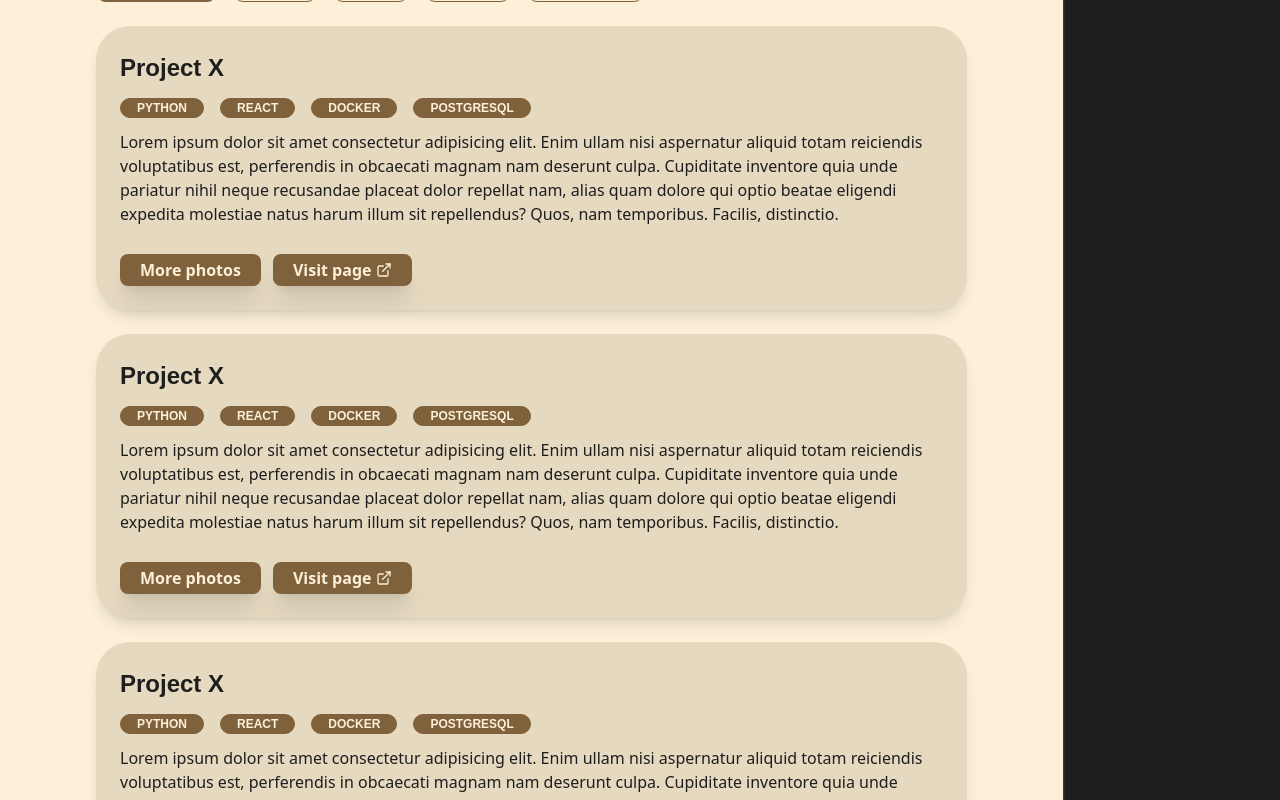
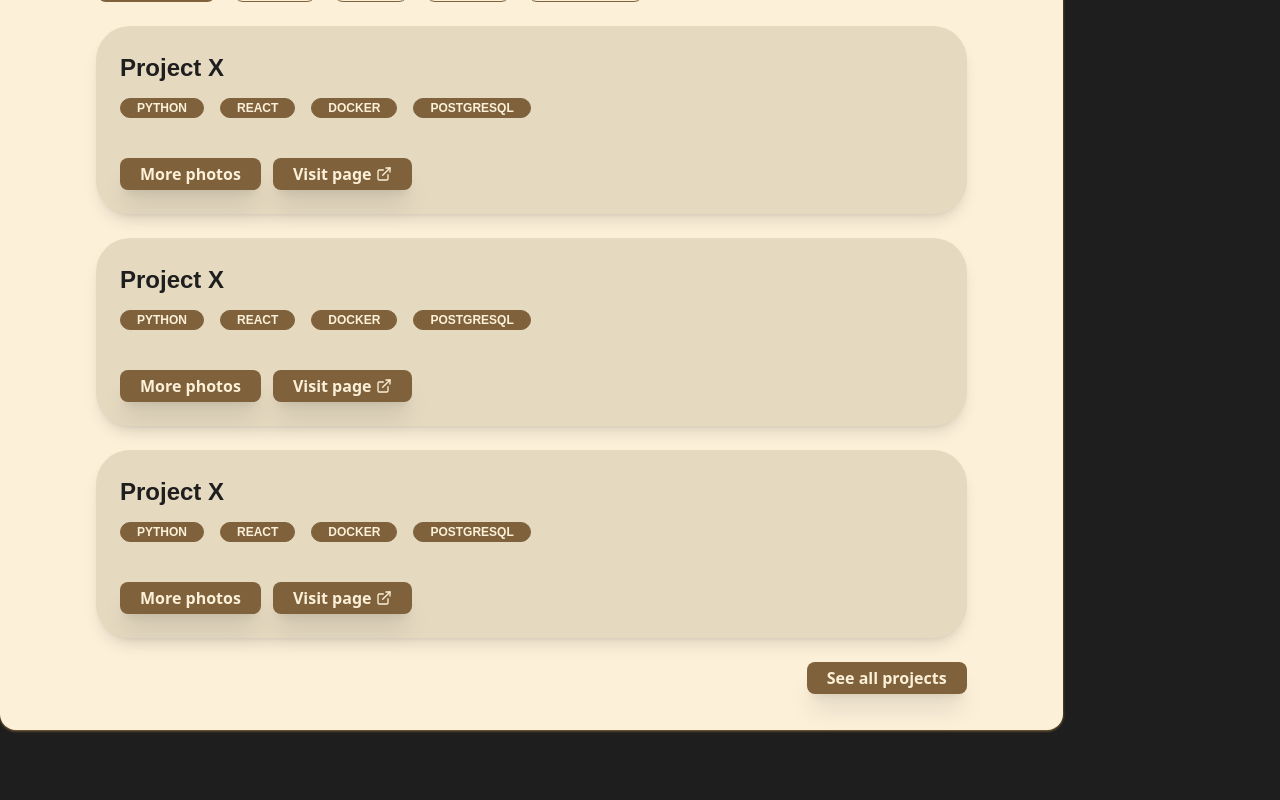
Before and after one commit to jonatas1n/portfolio-ui, a Next.js app: page / in a window 1280 px wide. Shown: the part 820-1620 px from the top of the page. Built offline with nearby package versions, Linux system fonts and the light colour scheme.

Commit message:
feat: add description prop in projects card

```diff
--- a/src/app/sections/Projects/ProjectCard/index.tsx
+++ b/src/app/sections/Projects/ProjectCard/index.tsx
@@ -9,6 +9,7 @@ type ProjectCardProps = {
   technologies: string[];
   title: string;
   link: string;
+  description: string;
   photos?: string[];
 };
 
@@ -16,6 +17,7 @@ export const ProjectCard = ({
   technologies,
   title,
   link,
+  description,
   photos,
 }: ProjectCardProps) => {
   return (
@@ -29,12 +31,7 @@ export const ProjectCard = ({
             ))}
           </div>
           <div>
-            Lorem ipsum dolor sit amet consectetur adipisicing elit. Enim ullam
-            nisi aspernatur aliquid totam reiciendis voluptatibus est, perferendis
-            in obcaecati magnam nam deserunt culpa. Cupiditate inventore quia unde
-            pariatur nihil neque recusandae placeat dolor repellat nam, alias quam
-            dolore qui optio beatae eligendi expedita molestiae natus harum illum
-            sit repellendus? Quos, nam temporibus. Facilis, distinctio.
+            {description}
           </div>
           <div className="flex gap-3 mt-4">
             <Button>More photos</Button>
```
